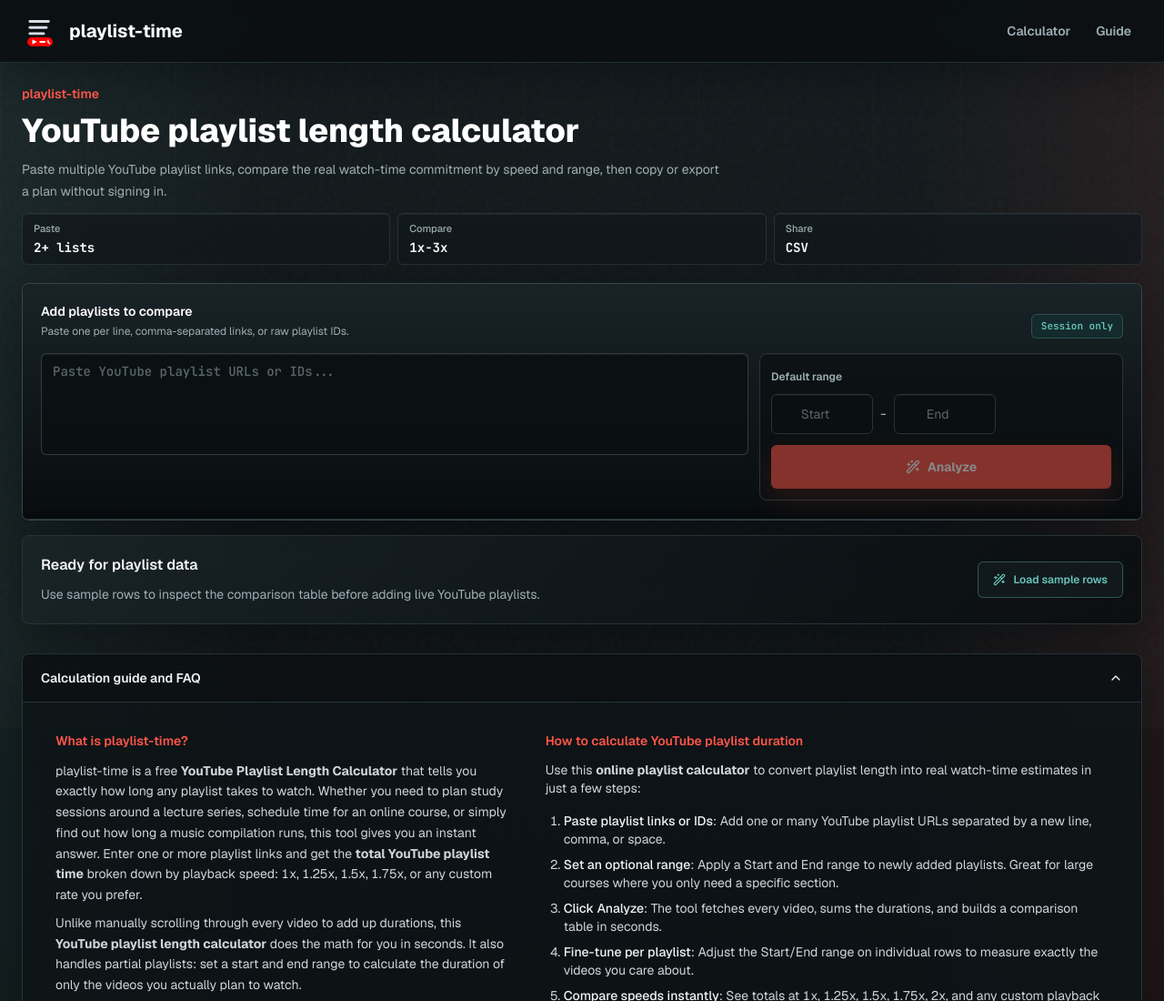
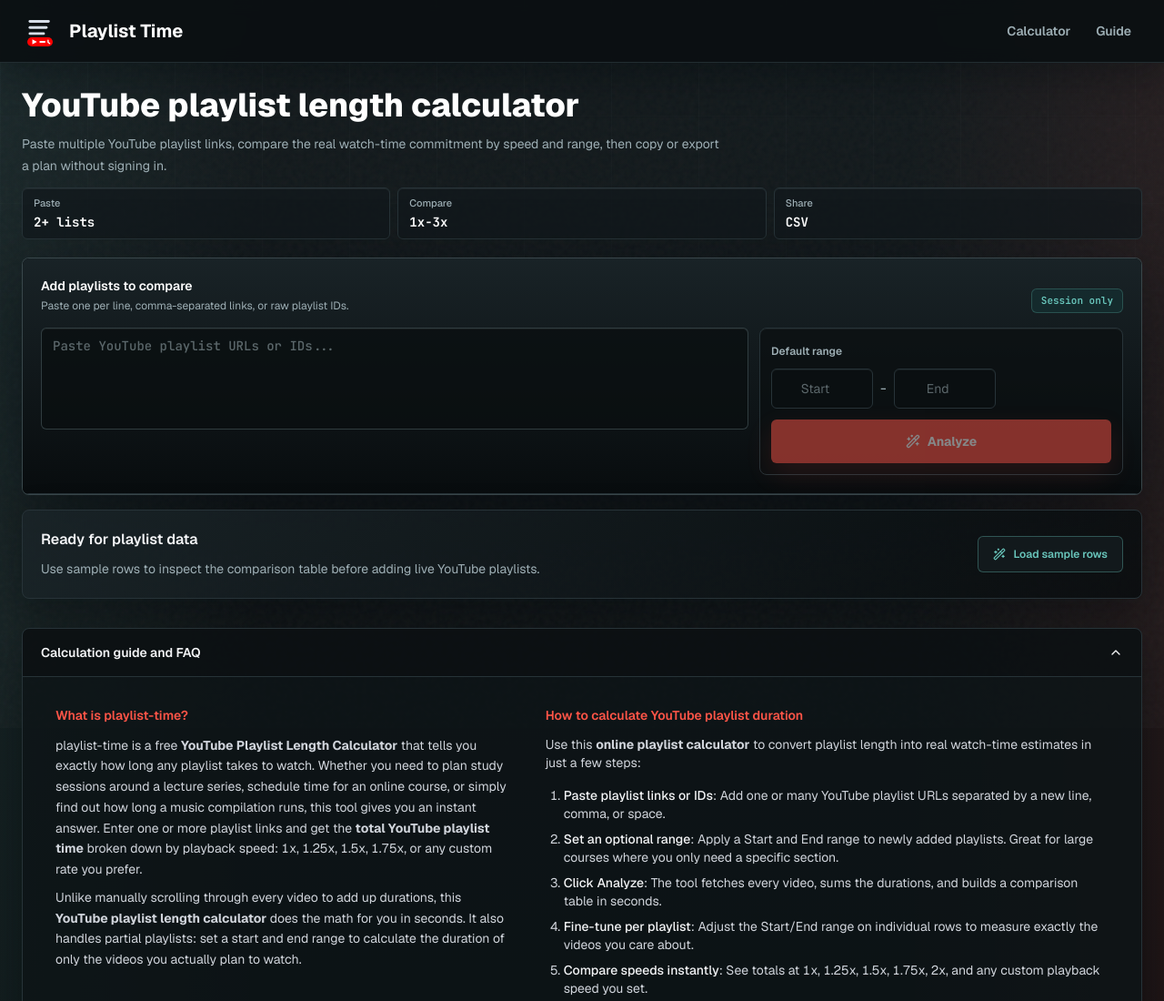
Before and after one commit to zoypk/playlist-time, an Astro site: page / in a window 1280 px wide. Shown: the top 1100 px of the page at 91% size. Built offline with nearby package versions, Linux system fonts and the light colour scheme; Astro itself is replaced by a stand-in of ours.

Commit message:
feat: update README for clarity and improve branding in index.astro

```diff
--- a/src/pages/index.astro
+++ b/src/pages/index.astro
@@ -180,9 +180,9 @@ const jsonLd = {
       class="sticky top-0 z-40 border-b border-border-dark/85 bg-background-dark/90 shadow-soft backdrop-blur"
     >
       <div class="site-frame flex items-center gap-3 py-3">
-        <a href="/" class="flex min-h-11 items-center gap-3 rounded-md focus-visible:outline-none focus-visible:ring-2 focus-visible:ring-primary/60" aria-label="playlist-time home">
+        <a href="/" class="flex min-h-11 items-center gap-3 rounded-md focus-visible:outline-none focus-visible:ring-2 focus-visible:ring-primary/60" aria-label="Playlist Time home">
         <img src="/favicon.svg" alt="" class="size-10" width="40" height="40" decoding="async" />
-        <span class="text-xl font-bold text-white">playlist-time</span>
+        <span class="text-xl font-bold text-white">Playlist Time</span>
         </a>
 
         <nav class="ml-auto hidden items-center gap-1 sm:flex" aria-label="Primary navigation">
@@ -199,8 +199,7 @@ const jsonLd = {
     <main class="site-frame flex flex-1 flex-col gap-4 py-4 md:py-5">
       <section class="grid gap-3 py-1">
         <div class="max-w-5xl">
-          <p class="text-sm font-semibold text-primary">playlist-time</p>
-          <h1 class="mt-2 max-w-4xl text-balance font-display text-3xl font-extrabold leading-tight text-white md:text-4xl">
+          <h1 class="max-w-4xl text-balance font-display text-3xl font-extrabold leading-tight text-white md:text-4xl">
             YouTube playlist length calculator
           </h1>
           <p class="mt-2 max-w-3xl text-sm leading-6 text-warm-muted">
```
Also changed, not shown: README.md, docs/playlist-time-first-viewport.png.
